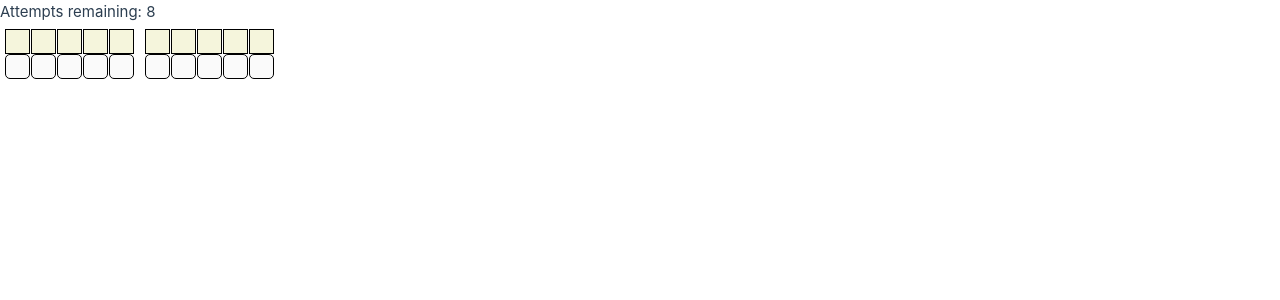
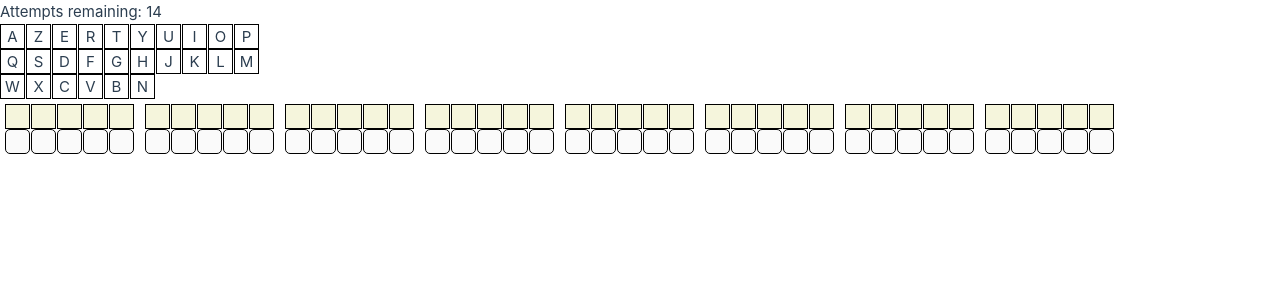
Before and after one commit to monoscale/SuperWordle, a Vue app: page / in a window 1280 px wide. Shown: the top 300 px of the page. Built offline with nearby package versions, Linux system fonts and the light colour scheme.

Commit message:
crude keyboard

```diff
--- a/src/components/Wordle.vue
+++ b/src/components/Wordle.vue
@@ -5,18 +5,20 @@ import { Wordle } from '../models/Wordle';
 import type { WordleCharacter } from '../models/WordleCharacter'
 import { WordleCharacterState } from '@/models/WordleCharacterState';
 import { isWordAllowed, getRandomWord } from '../models/Words';
+import { Keyboard } from '@/models/Keyboard';
 
 const wordLength = 5;
-const wordlesToSolve = 2;
+const wordlesToSolve = 8;
 const attempts = wordlesToSolve + Math.max(Math.log2(wordlesToSolve), 5) + 1;
 
 let message = ref('');
 let gameFinished = ref(false);
+let currentTile = 0;
+let remainingAttempts = ref(attempts);
 
 let wordles = reactive(Array.from({ length: wordlesToSolve }, () => (new Wordle(getRandomWord(), attempts))));
+let keyboard = reactive(new Keyboard());
 
-let currentTile = 0;
-let remainingAttempts = ref(attempts);
 
 window.addEventListener('keyup', onKeyup)
 onUnmounted(() => {
@@ -33,7 +35,7 @@ function onKeyup(e: KeyboardEvent) {
         }
     } else if (key === 'Backspace' && currentTile > 0) {
         currentTile--;
-        getUncompletedWordles().forEach(wordle => wordle.setGuessState(WordleCharacterState.INITIAL));
+        getUncompletedWordles().forEach(wordle => wordle.setGuessState(WordleCharacterState.INPUT));
         clearTile();
     } else if (currentTile == wordLength && key === 'Enter') {
         checkGuess();
@@ -50,6 +52,7 @@ function clearTile() {
 
 function checkGuess() {
     if (checkWordAllowed()) {
+        keyboard.setCharactersFromWordAsUsed(wordles[0].getGuess());
         getUncompletedWordles().forEach(wordle => wordle.checkGuess());
         currentTile = 0;
         remainingAttempts.value--;
@@ -84,6 +87,13 @@ function getUncompletedWordles() {
     <p v-if="remainingAttempts > 0">Attempts remaining: {{ remainingAttempts }}</p>
     <p>{{ message }}</p>
 
+    <div>
+        <div v-for="(keyboardRow, index) in keyboard.getKeyboardLayout()" v-bind:key="index">
+            <span v-for="(character, index) in keyboardRow" v-bind:key="index" class="tile" :class="character.state">
+                {{ character.character }}
+            </span>
+        </div>
+    </div>
 
     <div>
         <div v-for="(wordle, index) in wordles" v-bind:key="index" class="wordle">
@@ -107,6 +117,7 @@ function getUncompletedWordles() {
 .wordle {
     display: inline-block;
     margin: 5px;
+    vertical-align: top;
 }
 
 .tile {
@@ -147,4 +158,8 @@ function getUncompletedWordles() {
     background-color: red;
     color: white;
 }
+
+.tile.used {
+    background-color:lime;
+}
 </style>
--- /dev/null
+++ b/src/models/Keyboard.ts
@@ -0,0 +1,29 @@
+import { KeyboardCharacter } from "./KeyboardCharacter";
+import { KeyboardCharacterState } from "./KeyboardCharacterState";
+import type { WordleCharacter } from "./WordleCharacter";
+
+export class Keyboard {
+    private characters: KeyboardCharacter[];
+
+    constructor() {
+        this.characters = 'AZERTYUIOPQSDFGHJKLMWXCVBN'.split('').map(x => new KeyboardCharacter(x as WordleCharacter));
+    }
+
+    public getKeyboardLayout(): KeyboardCharacter[][] {
+        const layout: KeyboardCharacter[][] = [];
+        layout.push(this.characters.filter(x => 'AZERTYUIOP'.split('').includes(x.character)));
+        layout.push(this.characters.filter(x => 'QSDFGHJKLM'.split('').includes(x.character)));
+        layout.push(this.characters.filter(x => 'WXCVBN'.split('').includes(x.character)));
+        return layout;
+    }
+
+    public setCharacterState(character: string, state: KeyboardCharacterState) {
+        this.characters.find(x => x.character === character as WordleCharacter).state = state;
+    }
+
+    public setCharactersFromWordAsUsed(word: string) {
+        for (let i = 0; i < word.length; i++) {
+            this.setCharacterState(word[i], KeyboardCharacterState.USED);
+        }
+    }
+}
--- /dev/null
+++ b/src/models/KeyboardCharacter.ts
@@ -0,0 +1,12 @@
+import { KeyboardCharacterState } from "./KeyboardCharacterState";
+import type { WordleCharacter } from "./WordleCharacter";
+
+export class KeyboardCharacter {
+    public character: WordleCharacter;
+    public state: KeyboardCharacterState;
+
+    constructor(character: WordleCharacter) {
+        this.state = KeyboardCharacterState.UNUSED;
+        this.character = character;
+    }
+}
--- /dev/null
+++ b/src/models/KeyboardCharacterState.ts
@@ -0,0 +1,4 @@
+export enum KeyboardCharacterState {
+    USED = 'used',
+    UNUSED = 'unused'
+}
```
